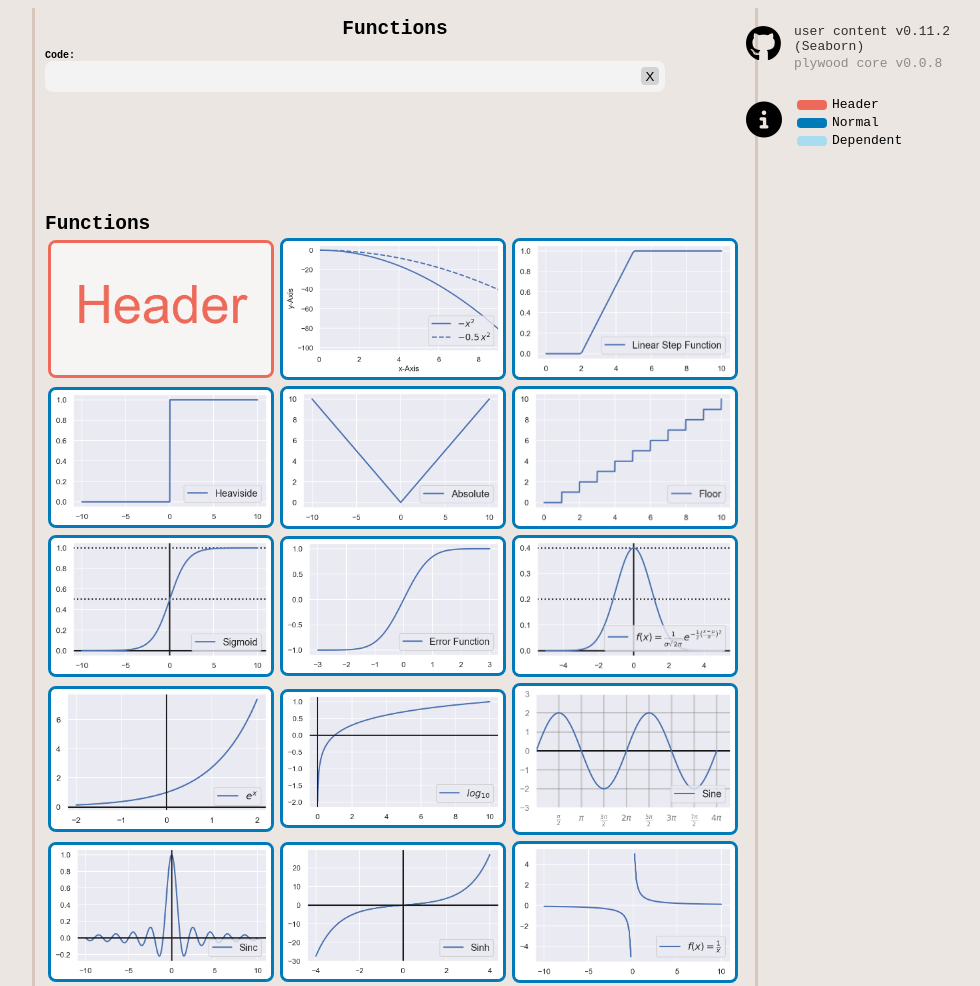
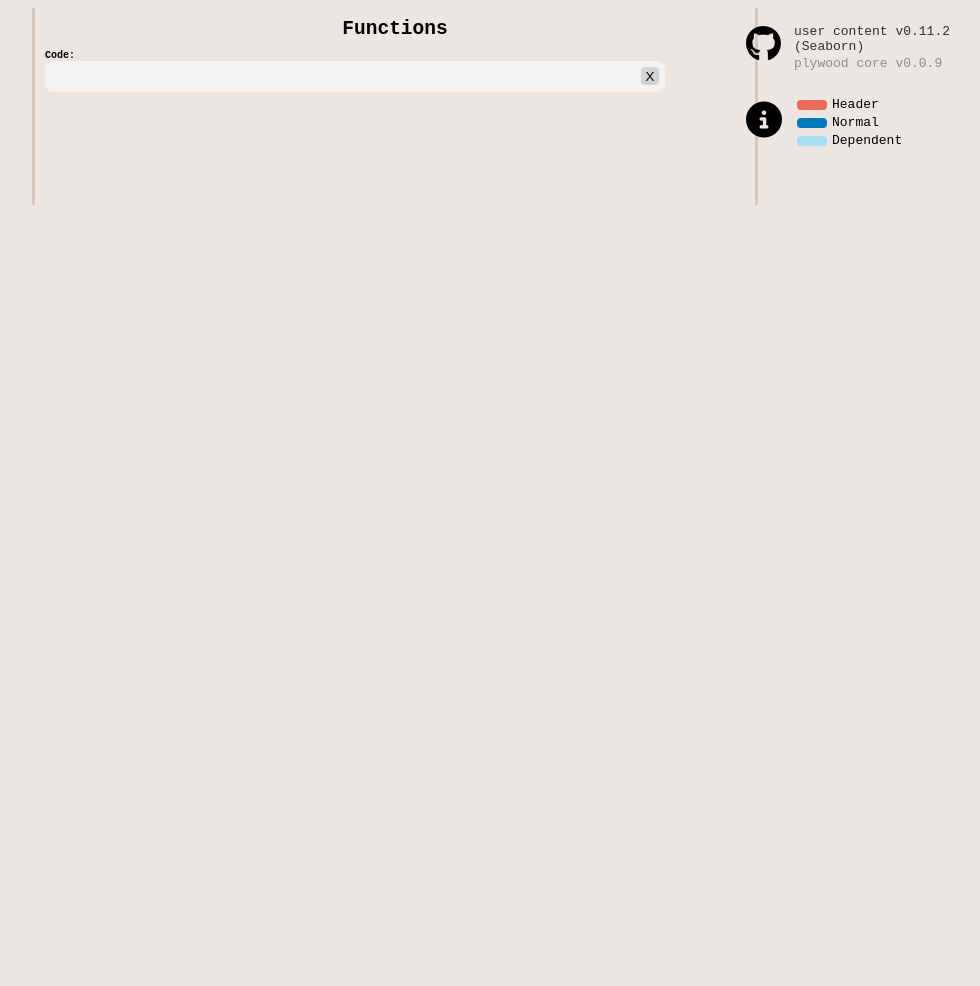
Before and after one commit to kolibril13/plywood-gallery-functions, a plain HTML site: page index.html in a window 1280 px wide. Shown: the top 986 px of the page, without its empty margins (245-1225 px from the left). After the commit the page ends 800 px from the top, so only its background shows below. Drawn offline with nearby package versions, Linux system fonts and the light colour scheme.

Commit message:
update index

```diff
--- a/index.html
+++ b/index.html
@@ -338,7 +338,7 @@
 
                         <p style="opacity: 0.4;"> <a title="Plywood Core at GitHub"
                                 href="https://github.com/kolibril13/plywood-gallery"><span class="tooltip">
-                                    plywood core v0.0.8</span></a></p>
+                                    plywood core v0.0.9</span></a></p>
                     </td>
                 </tr>
                 <tr>
@@ -387,7 +387,8 @@
     let request = new XMLHttpRequest();
     request.open("GET", "gallery_assets/gallery_parameters.json", false);
     request.send(null);
-    let jsonData = JSON.parse(request.responseText);
+    let json_content_all = JSON.parse(request.responseText);
+    jsonData = json_content_all["plywood_content"]
 
     const gallery_area = document.getElementById("gallery_container");
 
```
